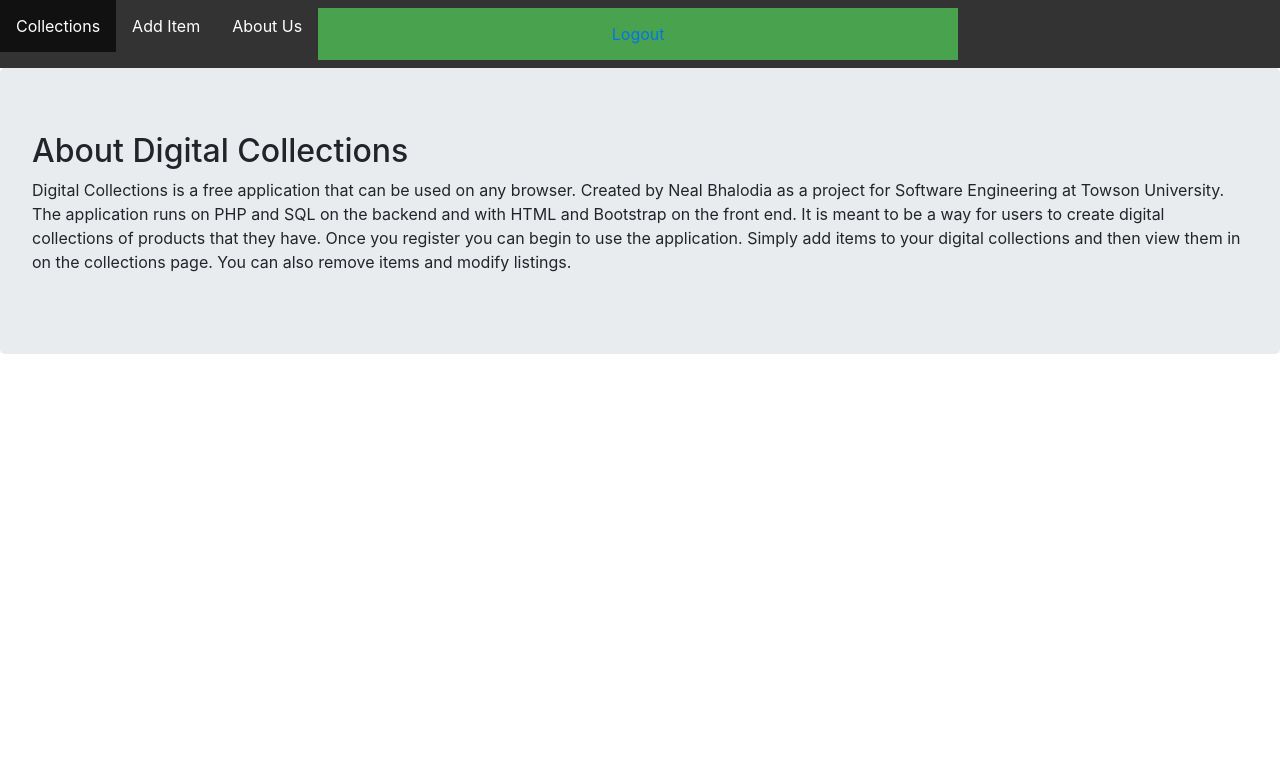
After one commit to ibneal/DigitalCollections, a PHP site: page /about.php in a window 1280 px wide. The commit adds this page. Shown: the top 767 px of the page. Run offline with PHP 8.4, Linux system fonts and the light colour scheme; the visitor is signed in with stand-in values (Sample User, id 1).

Commit message:
index.php edit, about.php added, collection.php update.

```diff
--- /dev/null
+++ b/about.php
@@ -0,0 +1,38 @@
+<?php
+session_start();
+include 'database.php';
+if(!$_SESSION['loggedin']){
+    header('Location: index.php'); }
+$current_user = $_SESSION['username'];
+
+ //Put session start at the beginning of the file
+?>
+<html lang="en">
+  <head>
+    <meta charset="UTF-8">
+    <meta name="viewport" content="width=device-width, initial-scale=1, shrink-to-fit=no">
+    <meta http-equiv="x-ua-compatible" content="ie=edge">
+    <title>Brew457 - Employees</title>
+    <link rel="stylesheet" href="https://cdnjs.cloudflare.com/ajax/libs/font-awesome/4.7.0/css/font-awesome.min.css">
+    <link rel="stylesheet" href="./css/bootstrap.min.css">
+    <link rel="stylesheet" href="./css/style.css">
+  </head>
+  <body>
+    <ul class="topnav">
+     <?php
+                   if ($_SESSION['loggedin']==True){
+                     echo '<li><a href="./collection.php">Collections</a></li>';
+                   }?>
+                   <?php
+                         if ($_SESSION['loggedin']==True){
+                           echo '<li><a href="./addItem.php">Add Item</a></li>';
+                         }?>
+             <li><a href="./contact.php">About Us</a></li>
+             <button><a href="logout.php">Logout</a></button>
+    </ul>
+        <div class="jumbotron" contenteditable="true">
+			<h2>About Digital Collections</h2>
+			<p>Digital Collections is a free application that can be used on any browser. Created by Neal Bhalodia as a project for Software Engineering at Towson University. The application runs on PHP and SQL on the backend and with HTML and Bootstrap on the front end. It is meant to be a way for users to create digital collections of products that they have. Once you register you can begin to use the application. Simply add items to your digital collections and then view them in on the collections page. You can also remove items and modify listings.</p>
+		</div>
+  </body>
+</html>
--- a/collection.php
+++ b/collection.php
@@ -25,9 +25,7 @@ if(!$_SESSION['loggedin']){
                     if ($_SESSION['loggedin']==True){
                       echo '<li><a href="./addItem.php">Add Item</a></li>';
                     }?>
-        <li><a href="./contact.php">About Us</a></li>
-
-
+        <li><a href="./about.php">About Us</a></li>
       </ul>
     <script src='./js/search.js'></script>
     <div class="card">
@@ -39,7 +37,7 @@ if(!$_SESSION['loggedin']){
         <button class="cancelbtn" onclick="document.getElementById('id02').style.display='block'">Remove Item</button>
         <button class="logbutton" onclick="document.getElementById('id03').style.display='block'">Update Item</button>
         <input type="text" id="search" onkeyup="search()" placeholder="Search for items.." title="Type in a name">
-        <table id="collection">
+        <table class="table" id="collection">
             <tr>
               <th>id</th>
               <th>name</th>
```
Also changed, not shown: index.php (+14 -1 lines).
